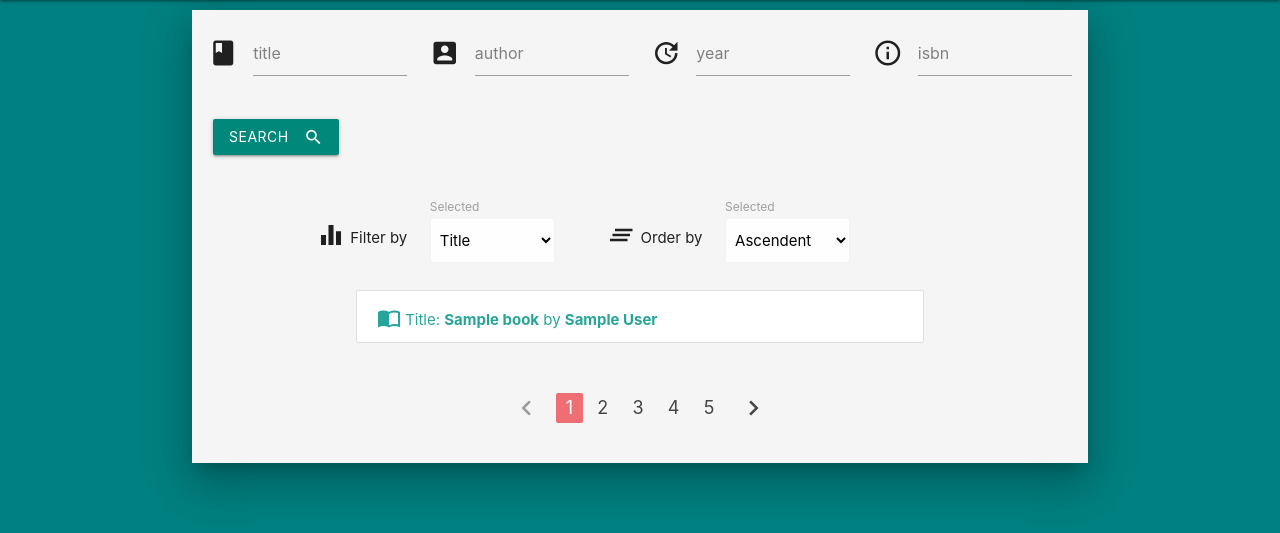
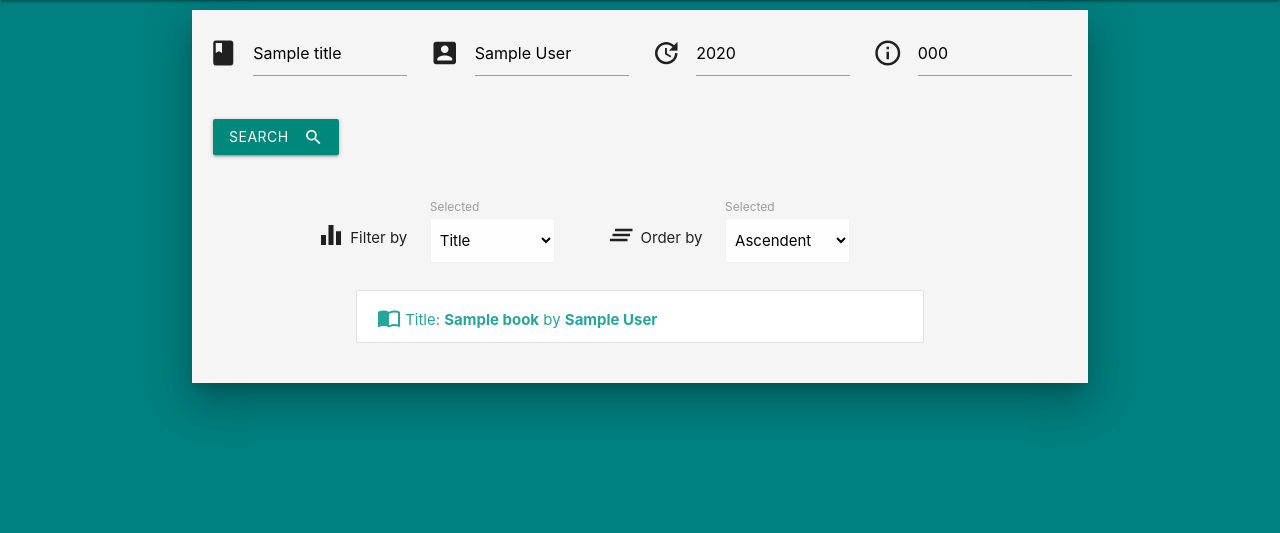
Before and after one commit to sergioibarra98/Project1, a Flask app: template templates/home.html in a window 1280 px wide. Shown: the part 64-597 px from the top of the page. Run offline with Flask 2, Linux system fonts and the light colour scheme; the template is opened without the code that fills it: most values are stand-ins (such as "Sample title", 1, 10 or a date in 2020).

Commit message:
Added search engine in home.html

```diff
--- a/application.py
+++ b/application.py
@@ -4,6 +4,9 @@ from flask import Flask, session, render_template, request
 from flask_session import Session
 from sqlalchemy import create_engine
 from sqlalchemy.orm import scoped_session, sessionmaker
+
+user_id = -1
+username= ""
 
 app = Flask(__name__)
 
@@ -25,7 +28,7 @@ db = scoped_session(sessionmaker(bind=engine))
 def login():
     return render_template("login.html")
 
-@app.route("/home/1", methods=["post"])
+@app.route("/home", methods=["post"])
 def home():
     accounts = db.execute("SELECT * FROM accounts").fetchall()
     books = db.execute("SELECT * FROM books ORDER BY title ASC LIMIT 10").fetchall()
@@ -33,38 +36,73 @@ def home():
     #Get the data account
     user = request.form.get("user")
     password = request.form.get("password")
+    page = 0
 
     for account in accounts:
         if ((account.email==user or account.username==user) and account.password==password):
-            return render_template("home.html",username=account.username, books=books)
+            user_id=account.id
+            username=account.username
+            return render_template("home.html", username=username, books=books)
 
     return render_template("alert.html", message="User or password incorrect")
 
-@app.route("/search", methods=["post"])
+@app.route("/home/search", methods=["post"])
 def search():
-    isbn = request.form.get("isbn")
+
     title = request.form.get("title")
     author = request.form.get("author")
     year = request.form.get("year")
-
-    if isbn != "":
-        if title != "":
-            if author != "":
-                if year != 0:
-                    books = db.execute("SELECT * FROM books").fetchall()
-
+    isbn = request.form.get("isbn")
 
     if title != "":
         if author != "":
-            if year != 0:
-                books = db.execute("SELECT * FROM books").fetchall()
+            if year != "":
+                if isbn != 0:
+                    title1 = "%"+title+"%"
+                    title2 = "%"+title.capitalize()+"%"
+                    author1 = "%"+author.capitalize()+"%"
+                    books = db.execute("SELECT * FROM books WHERE (title LIKE :title1 OR title LIKE :title2) AND author LIKE :author AND year = :year AND isbn = :isbn LIMIT 10",{"title1": title, "title2": title2, "author": author1, "year": year, "isbn": isbn}).fetchall()
+                    return render_template("home.html", username=username, books=books, title=title, author=author, year=year, isbn=isbn)
+                title1 = "%"+title+"%"
+                title2 = "%"+title.capitalize()+"%"
+                author1 = "%"+author.capitalize()+"%"
+                books = db.execute("SELECT * FROM books WHERE (title LIKE :title1 OR title LIKE :title2) AND author LIKE :author AND year = :year LIMIT 10",{"title1": title, "title2": title2, "author": author1, "year": year}).fetchall()
+                return render_template("home.html", username=username, books=books, title=title, author=author, year=year)
+            title1 = "%"+title+"%"
+            title2 = "%"+title.capitalize()+"%"
+            author1 = "%"+author.capitalize()+"%"
+            books = db.execute("SELECT * FROM books WHERE (title LIKE :title1 OR title LIKE :title2) AND author LIKE :author LIMIT 10",{"title1": title, "title2": title2, "author": author1}).fetchall()
+            return render_template("home.html", username=username, books=books, title=title, author=author)
+        title1 = "%"+title+"%"
+        title2 = "%"+title.capitalize()+"%"
+        books = db.execute("SELECT * FROM books WHERE title LIKE :title1 OR title LIKE :title2 LIMIT 10",{"title1": title, "title2":title2}).fetchall()
+        return render_template("home.html", username=username, books=books, title=title)
+
 
     if author != "":
-        if year != 0:
-            books = db.execute("SELECT * FROM books").fetchall()
+        if year != "":
+            if isbn != 0:
+                author1 = "%"+author.capitalize()+"%"
+                books = db.execute("SELECT * FROM books WHERE author LIKE :author AND year = :year AND isbn = :isbn", {"author": author1, "year": year, "isbn": isbn}).fetchall()
+                return render_template("home.html", username=username, books=books, author=author, year=year, isbn=isbn)
+            author1 = "%"+author.capitalize()+"%"
+            books = db.execute("SELECT * FROM books WHERE author LIKE :author AND year = :year", {"author": author1, "year": year}).fetchall()
+            return render_template("home.html", username=username, books=books, author=author, year=year)
+        author1 = "%"+author.capitalize()+"%"
+        books = db.execute("SELECT * FROM books WHERE author LIKE :author", {"author": author1}).fetchall()
+        return render_template("home.html", username=username, books=books, author=author)
 
-    if year != 0:
-        books = db.execute("SELECT * FROM books").fetchall()
+    if year != "":
+        if isbn != 0:
+            books = db.execute("SELECT * FROM books WHERE year = :year AND isbn = :isbn", {"year": year, "isbn": isbn}).fetchall()
+            return render_template("home.html", username=username, books=books, year=year, isbn=isbn)
+        year = int(year)
+        books = db.execute("SELECT * FROM books WHERE year = :year", {"year": year}).fetchall()
+        return render_template("home.html", username=username, books=books, year=year)
+
+    if isbn != 0:
+        books = db.execute("SELECT * FROM books WHERE isbn = :isbn", {"isbn": isbn}).fetchall()
+        return render_template("home.html", username=username, books=books, isbn=isbn)
 
 
 @app.route("/register")
--- a/templates/home.html
+++ b/templates/home.html
@@ -1,6 +1,6 @@
 {% extends "layout.html" %}
 
-{% block title %}Booksland{% endblock %}
+{% block title %}BooksLand{% endblock %}
 
 {% block head %}
     <style>
@@ -37,24 +37,26 @@
     </nav>
 
     <div id="search" class="container grey lighten-4 z-depth-5">
+        <!-- Search -->
+        <form action="{{url_for('search')}}" method="post">
             <div class="row">
                 <form action="{{url_for('search')}}" method="post">
                     <div class="row">
                         <div class="input-field col s6 l3">
                             <i class="material-icons prefix">book</i>
-                        <input name="title" type="text" class="validate" placeholder="title">
+                            <input name="title" type="text" class="validate" placeholder="title" value="{{title}}">
                         </div>
                         <div class="input-field col s6 l3">
                             <i class="material-icons prefix">account_box</i>
-                        <input name="author" type="text" class="validate" placeholder="author">
+                            <input name="author" type="text" class="validate" placeholder="author" value="{{author}}">
                         </div>
                         <div class="input-field col s6 l3">
                             <i class="material-icons prefix">update</i>
-                        <input name="year" type="number" class="validate" placeholder="year" min=1500 max=2020>
+                            <input name="year" type="number" class="validate" placeholder="year" min=1500 max=2020 value="{{year}}">
                         </div>
                         <div class="input-field col s6 l3">
                             <i class="material-icons prefix">info_outline</i>
-                        <input name="isbn" type="text" class="validate" placeholder="isbn" style="opacity=1">
+                            <input name="isbn" type="text" class="validate" placeholder="isbn" style="opacity=1" value="{{isbn}}">
                         </div>
                     </div>
                     <div class="row" style="margin-left: 16px">
@@ -62,6 +64,7 @@
                     </div>
                 </form>
             </div>
+        </form>
 
         <div id="filter" class="row">
             <div class="col l2 offset-l1 right-align">
@@ -98,19 +101,5 @@
                 </div>
             </div>
         </div>
-
-        <div class="row">
-            <div class="col s12 center-align">
-                <ul class="pagination">
-                    <li class="disabled"><a href="#!"><i class="material-icons">chevron_left</i></a></li>
-                    <li class="active"><a href="#!">1</a></li>
-                    <li class="waves-effect"><a href="#!">2</a></li>
-                    <li class="waves-effect"><a href="#!">3</a></li>
-                    <li class="waves-effect"><a href="#!">4</a></li>
-                    <li class="waves-effect"><a href="#!">5</a></li>
-                    <li class="waves-effect"><a href="#!"><i class="material-icons">chevron_right</i></a></li>
-                </ul>
-            </div>
-        </div>
     </div>
 {% endblock %}
--- a/templates/login.html
+++ b/templates/login.html
@@ -1,9 +1,6 @@
 {% extends "layout.html" %}
 
-{% block title %}Booksland{% endblock %}
-
-{% block style %}
-{% endblock %}
+{% block title %}BooksLand{% endblock %}
 
 {% block body %}
     <nav>
```
Lines whose indentation alone changed are shown as unchanged.
